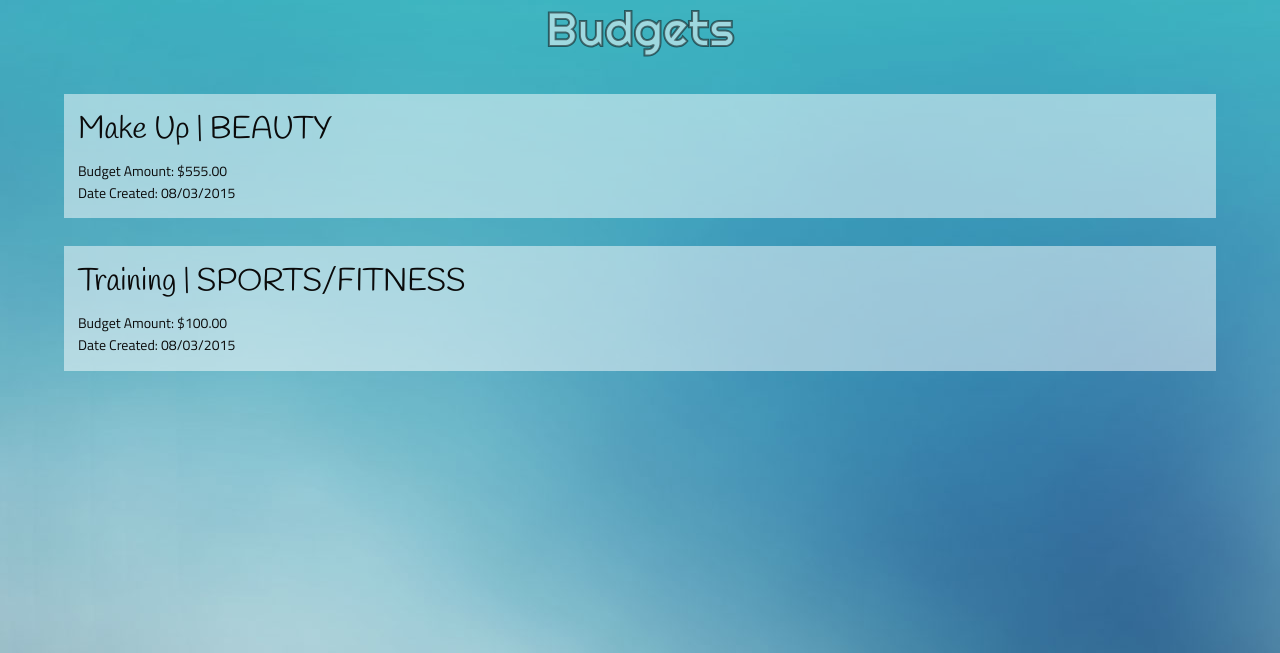
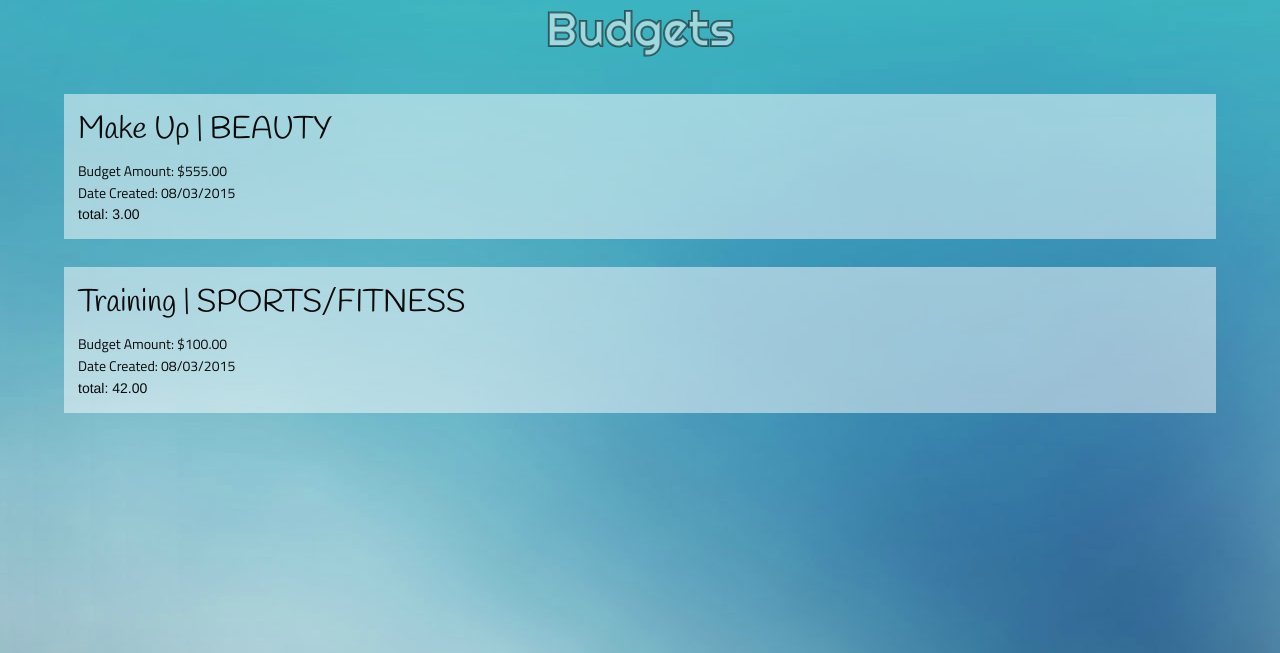
Before and after one commit to shannonphu/xspense, a Django app: page /budgets in a window 1280 px wide. Shown: the part 129-782 px from the top of the page. Run offline with Django 3.2, Linux system fonts and the light colour scheme; a user stored in the database is signed in; data comes from the database, SQL or seed files in the repository; some libraries are stand-ins or nearby versions.

Commit message:
add sumExpenses custom filter

```diff
--- a/app_xspense/templates/app_xspense/budgets.html
+++ b/app_xspense/templates/app_xspense/budgets.html
@@ -8,6 +8,10 @@
 			<h3>{{ budget.purpose|title }} | {{ budget.category|categoryString }}</h3>
 			<p>Budget Amount: ${{ budget.amount }}</p>
 			<p>Date Created: {{ budget.date_created|date:"m/d/Y" }}</p>
+
+			total: {{ budget.expense_set.all | sumExpenses}}
+
+
 		</div>
 	{% endfor %}
 
--- a/app_xspense/templatetags/filters.py
+++ b/app_xspense/templatetags/filters.py
@@ -20,3 +20,10 @@ def categoryString(value):
         12: 'GIFTS',
         13: 'OTHER'
     }.get(value, 13)
+
+@register.filter(name='sumExpenses')
+def sumExpenses(expenses):
+	total = 0;
+	for expense in expenses:
+		total = total + expense.price
+	return total
```
